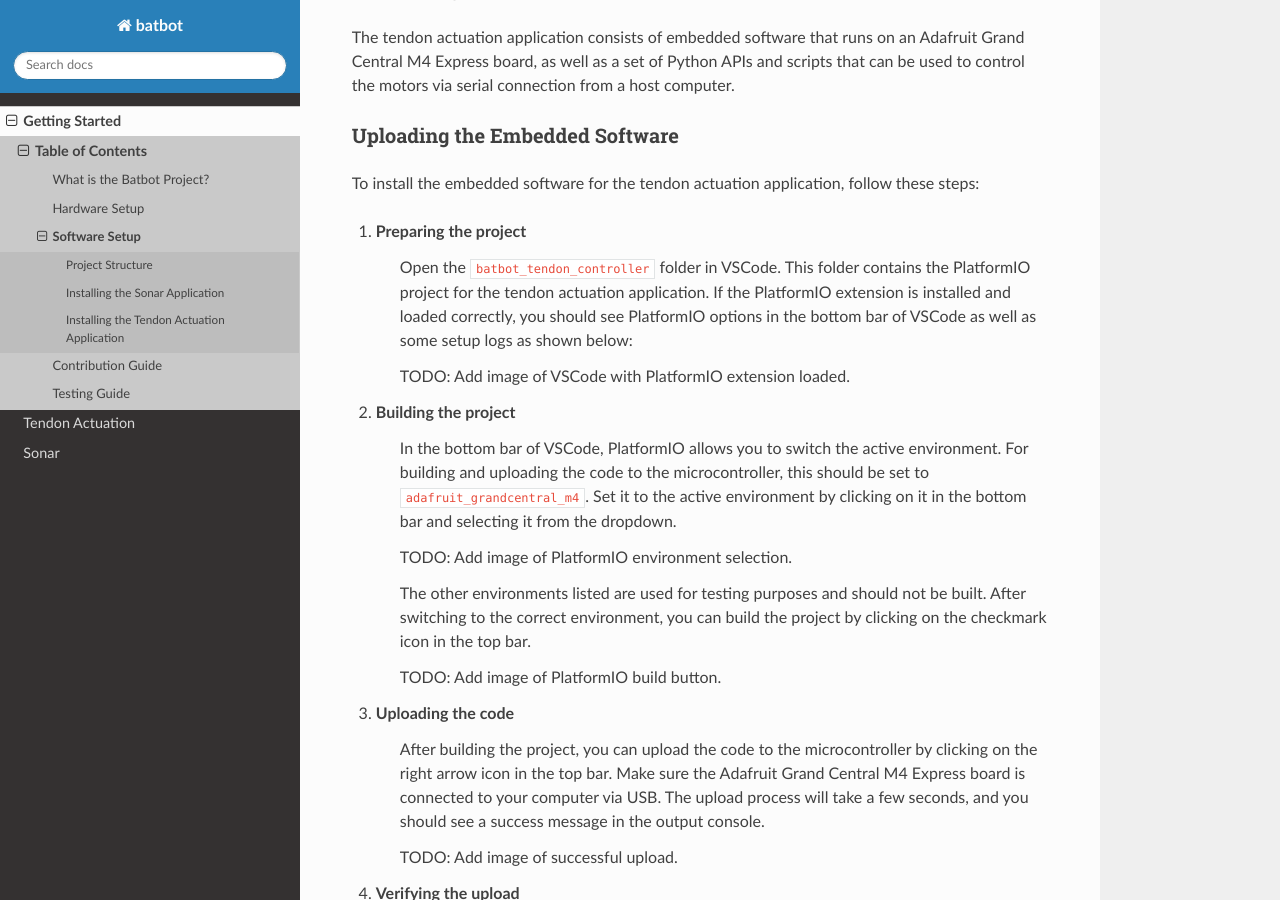
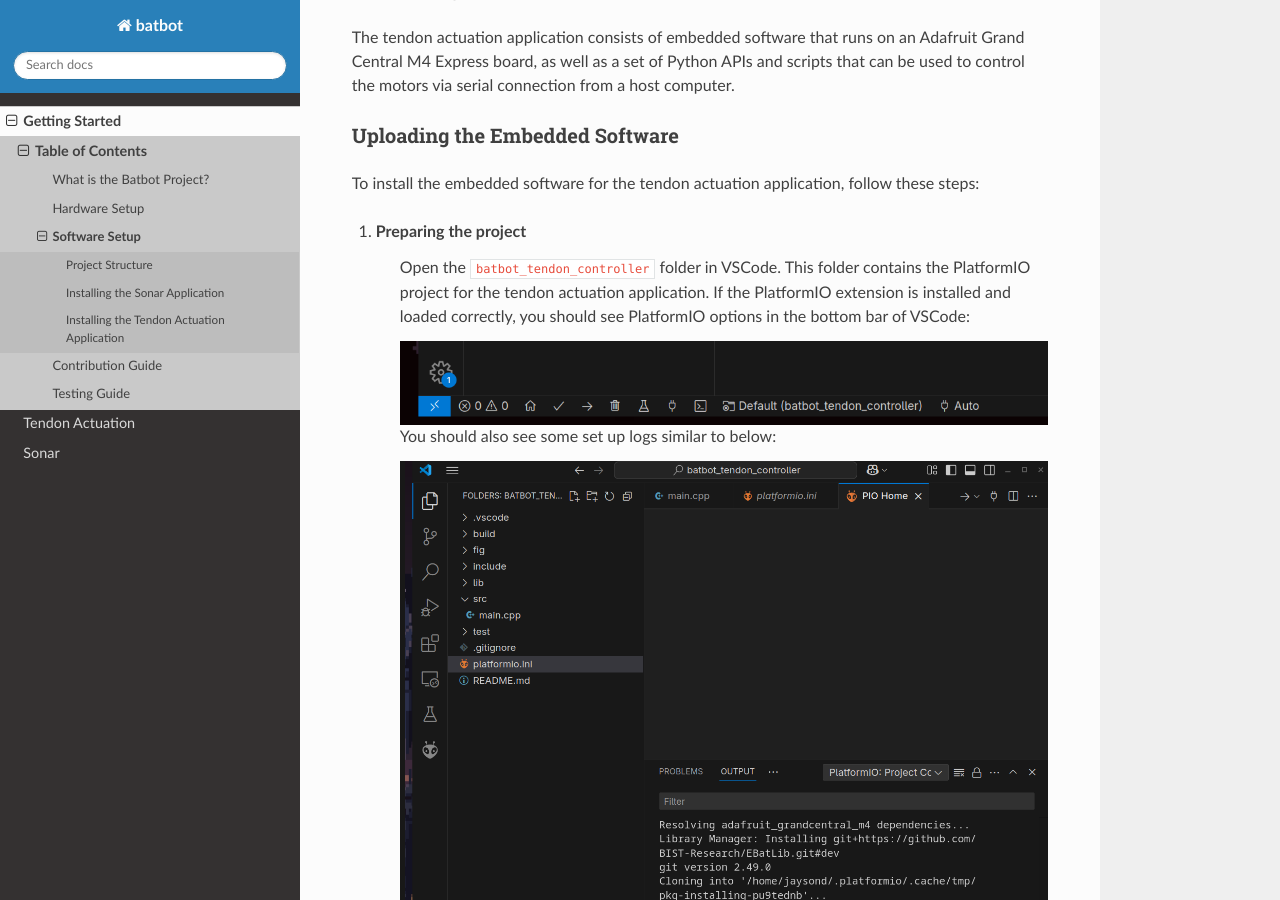
Before and after one commit to BIST-Research/batbot, a Sphinx documentation site: the page built from doc/source/getting_started/software_setup.rst, in a window 1280 px wide and 900 px high, scrolled down 1036 px. Built offline with Sphinx 7.4.7 and the Read the Docs theme 3.1.0, drawn with Linux system fonts in a browser that asks for light colours.

Commit message:
updated_docs

```diff
--- a/doc/source/getting_started/contribution_guide.rst
+++ b/doc/source/getting_started/contribution_guide.rst
@@ -53,7 +53,7 @@
 
 Previewing Documentation
 ^^^^^^^^^^^^^^^^^^^^^^^^^^
-The official documentation is located in (TODO), but this documentation reflects the most recent changes on the `release` branch.
+The official documentation is located at https://bist-research.github.io/, but this documentation reflects the most recent changes on the `release` branch.
 Any changes made to the documentation and code can be previewed on your local machine by running:
 
 ::
--- a/doc/source/getting_started/software_setup.rst
+++ b/doc/source/getting_started/software_setup.rst
@@ -49,15 +49,18 @@
 
 1. Preparing the project
     Open the ``batbot_tendon_controller`` folder in VSCode. This folder contains the PlatformIO project for the tendon actuation application.
-    If the PlatformIO extension is installed and loaded correctly, you should see PlatformIO options in the bottom bar of VSCode as well as some setup logs as shown below:
+    If the PlatformIO extension is installed and loaded correctly, you should see PlatformIO options in the bottom bar of VSCode:
 
-    TODO: Add image of VSCode with PlatformIO extension loaded.
+    .. image:: ../img/pio-installed.png
+
+    You should also see some set up logs similar to below:
+
+    .. image:: ../img/pio-setting-up.png
 
 2. Building the project
     In the bottom bar of VSCode, PlatformIO allows you to switch the active environment. For building and uploading the code to the microcontroller,
     this should be set to ``adafruit_grandcentral_m4``. Set it to the active environment by clicking on it in the bottom bar and selecting it from the dropdown.
 
-    TODO: Add image of PlatformIO environment selection.
 
     The other environments listed are used for testing purposes and should not be built. After switching to the correct environment, you can build the project by clicking on the checkmark icon in the top bar.
 
--- a/doc/source/tendon_actuation/embedded_software.rst
+++ b/doc/source/tendon_actuation/embedded_software.rst
@@ -20,7 +20,9 @@
 For this controller, we define the **setpoint** to be the desired angle of the motor, and the **process variable** is the current angle measured by the encoder.
 The **control signal** is a signed PWM signal with the sign indicating the direction the motor should spin. The control diagram for the PID controller is as follows:
 
-(TODO add picture)
+.. figure:: ../img/pid.png
+
+  By Arturo Urquizo - File:PID.svg, CC BY-SA 3.0, https://commons.wikimedia.org/w/index.php?curid=17633925
 
 For those unfamiliar with PID control, it is a closed-loop controller that computes a control signal to minimize the error between the setpoint and the process variable.
 The PID controller computes the control signal as a weighted sum of three components: the proportional, integral and derivative components.
--- a/doc/source/tendon_actuation/scripts_tools.rst
+++ b/doc/source/tendon_actuation/scripts_tools.rst
@@ -12,7 +12,7 @@
 
 This is python script acts as CLI tool for calibrating the motors. It is intended to act primarily as a script for setting the initial motor angles for use in any tendon actuation experiments.
 
-(TODO: Add a picture)
+.. image:: ../img/tendon-calibration.png
 
 The number of motors is hard-coded in the script, and the script will iterate through each motor starting from 1 up to the last motor.
 
```
Also changed, not shown: doc/source/img/pid.png (added), doc/source/img/pio-installed.png (added), doc/source/img/pio-setting-up.png (added), doc/source/img/tendon-calibration.png (added).
